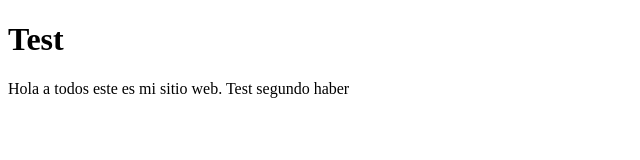
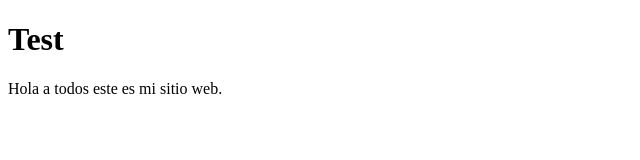
Before and after one commit to alevasquez/001Prework, a plain HTML site: page index.html in a window 1280 px wide. Shown: the whole page, without its empty margins (0-640 px from the left). Drawn offline with Linux system fonts and the light colour scheme.

Commit message:
first commit

```diff
--- a/index.html
+++ b/index.html
@@ -9,7 +9,7 @@
 <body>
     <h1>Test</h1>
     <p>
-        Hola a todos este es mi sitio web. Test segundo haber
+        Hola a todos este es mi sitio web.
     </p>
 </body>
 </html>
```
